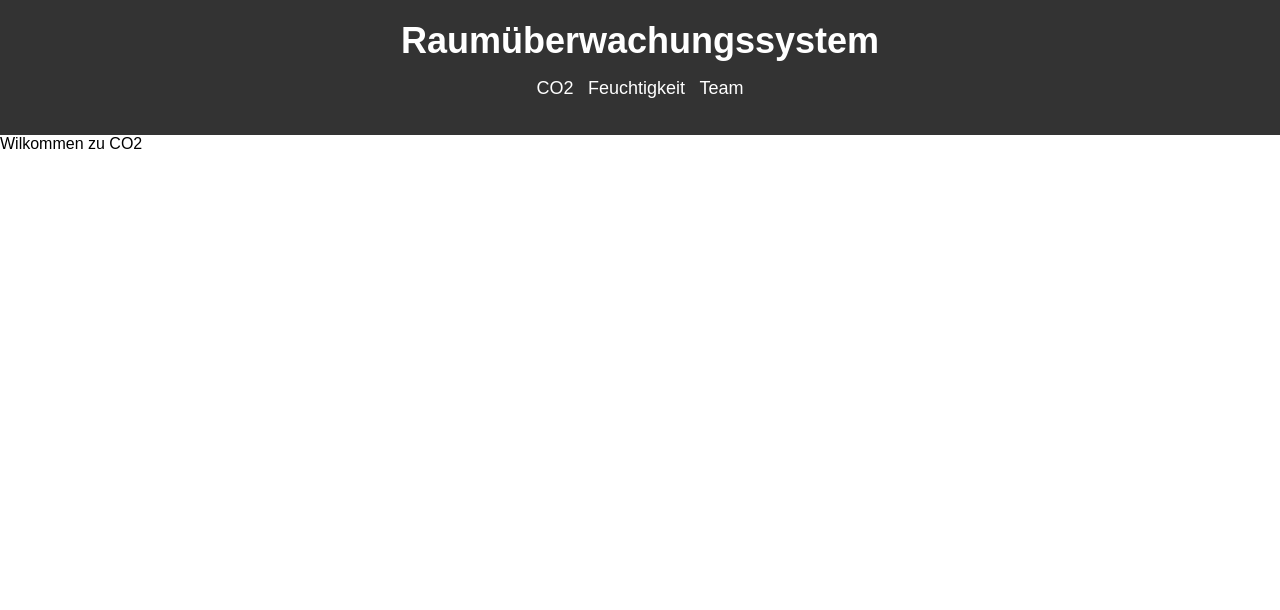
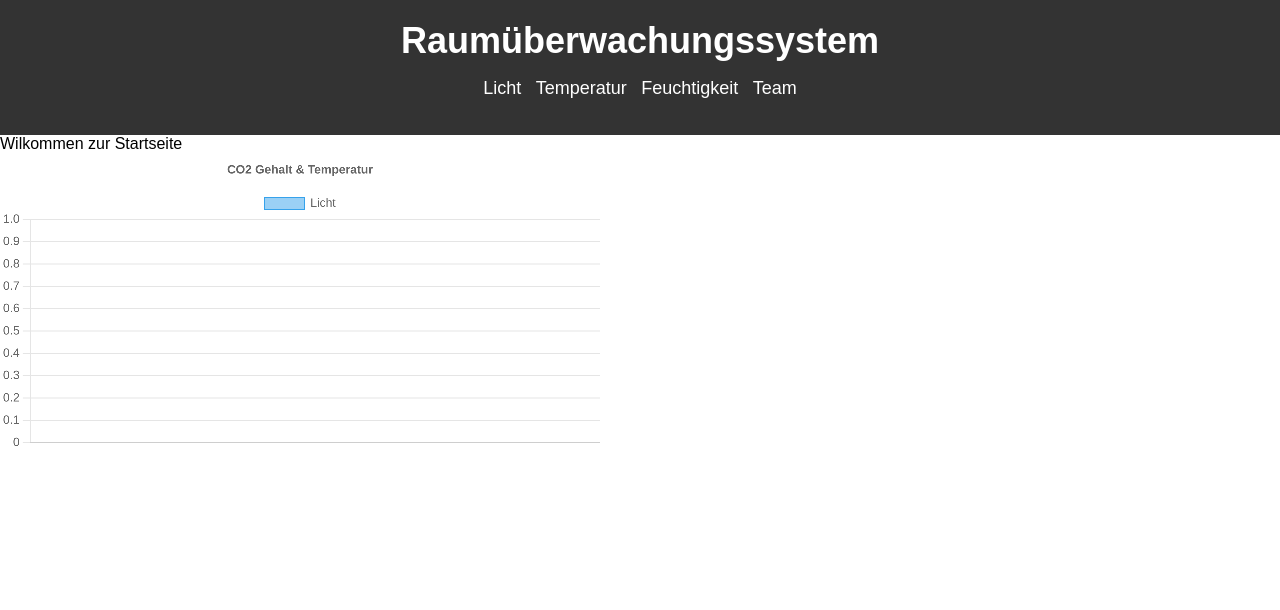
Before and after one commit to CrazyTnT21/Raumueberwachungssystem, a website built with webpack: page www/src/licht.html in a window 1280 px wide. Built offline with nearby package versions, Linux system fonts and the light colour scheme; no server answers.

Commit message:
Team.html angepasst & Lichtdaten getestet

```diff
--- a/www/src/assets/components/app-header.js
+++ b/www/src/assets/components/app-header.js
@@ -46,7 +46,8 @@
                 <h1><a href="/">Raumüberwachungssystem</a></h1>
                 <nav>
                     <ul>
-                        <li><a href="/CO2">CO2</a></li>
+                        <li><a href="/licht">Licht</a></li>
+                        <li><a href="/temperatur">Temperatur</a></li>
                         <li><a href="/Feuchtigkeit">Feuchtigkeit</a></li>
                         <li><a href="/Team">Team</a></li>
                     </ul>
--- a/www/src/index.js
+++ b/www/src/index.js
@@ -1,6 +1,6 @@
 import {Chart} from "chart.js/auto";
 
-export const SERVER_URL = "http://localhost:3000";
+export const SERVER_URL = "http://192.168.43.99:3000";
 
 const ctx = document.getElementById("myChart");
 
@@ -27,31 +27,27 @@
 
 run();
 
+async function getData(page){
+  const response = await fetch(SERVER_URL + `/light?room=a&page=${page}`).catch((e) => console.error(e));
+
+  if (!response)
+    return [];
+
+  return (await response.json()).items;
+}
 async function run()
 {
-  const response = await fetch(SERVER_URL + "/air").catch((e) => console.error(e));
-  if (!response)
-    return;
-
-  const result = await response.json();
+const result = [...await getData(0),...await getData(1), ...await getData(2),...await getData(3),...await getData(4),...await getData(5)]
+  console.log(result)
   const data = {
-    labels: result.items.map(item => item.measured.substring(item.measured.indexOf("T") + 1, item.measured.length - 1)),
+    labels: result.map(item => item.measured.substring(item.measured.indexOf("T") + 1, item.measured.length - 1)),
     datasets: [{
-      label: "CO2 Gehalt",
-      data: result.items.map(item => item.value),
+      label: "Licht",
+      data: result.map(item => item.value),
       borderWidth: 1,
     }],
   };
   console.log(data);
-  /*
-  {
-              labels: ["1:00", "2:00", "3:00", "4:00", "5:00", "6:00"],
-              datasets: [{
-                  label: "CO2 Gehalt (%)",
-                  data: [1, 14, 14, 3, 7, 3],
-                  borderWidth: 1,
-              }],
-          }
-  */
+
   createChart(ctx, data);
 }
--- a/www/src/co2.html
+++ b/www/src/licht.html
@@ -3,11 +3,19 @@
 <head>
     <meta charset="UTF-8" name="viewport" content="width=device-width, initial-scale=1"/>
     <link href="assets/styles.css" rel="stylesheet">
-    <title>CO2</title>
+    <title>Startseite</title>
 </head>
+
 <body>
 <app-header></app-header>
-Wilkommen zu CO2
+Wilkommen zur Startseite
+<div style="width: 600px;">
+    <canvas id="myChart"></canvas>
+</div>
+<div style="width: 600px;">
+    <canvas id="myChart2"></canvas>
+</div>
 <script src="/assets/components/app-header.js" type="module"></script>
+<script src="/main.js" type="module"></script>
 </body>
 </html>
```
Also changed, not shown: www/src/team.html (+8 -1 lines), www/src/assets/mark.stoe.jpg (added), www/src/assets/platz.jpg (added), www/src/temperatur.html (renamed from www/src/index.html).
